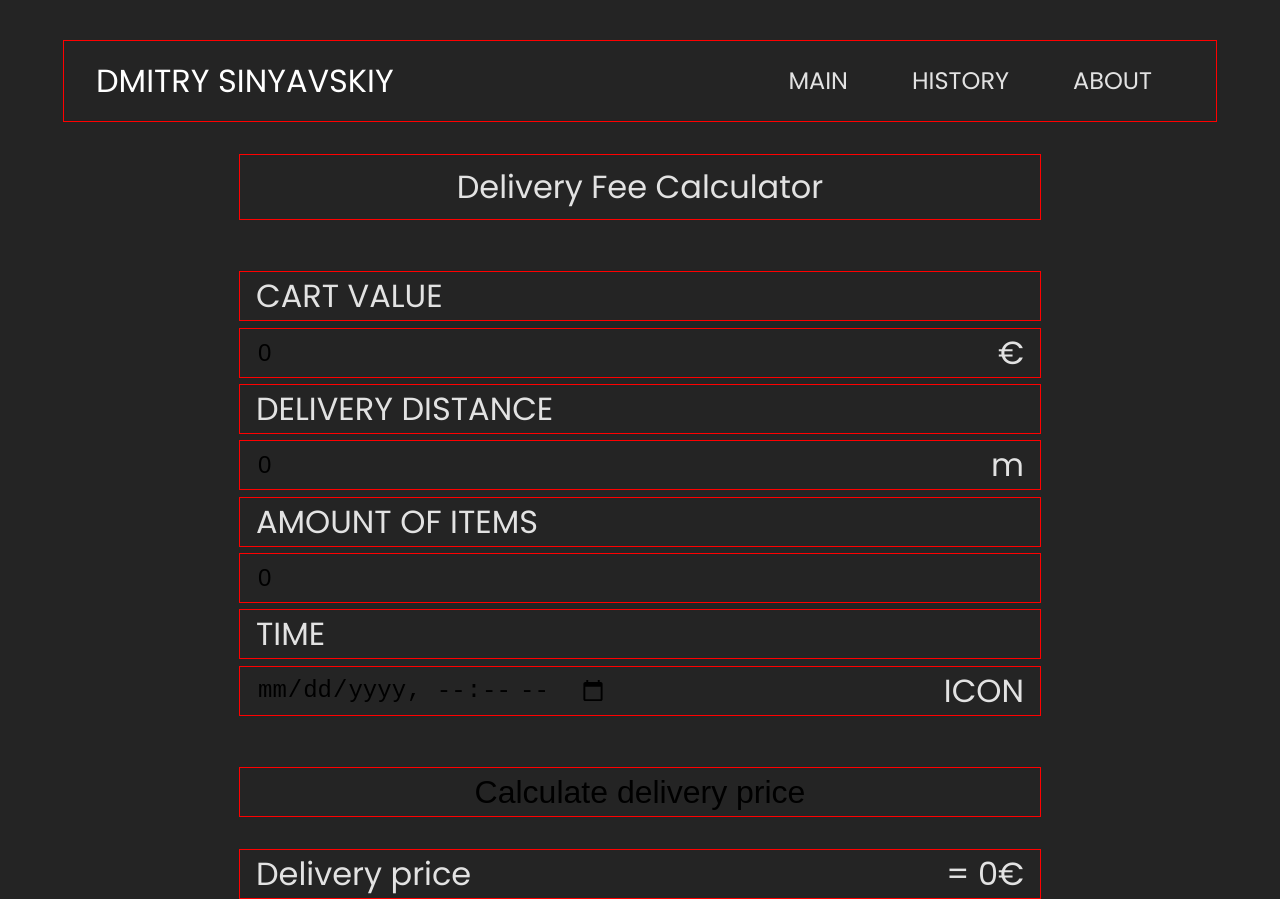
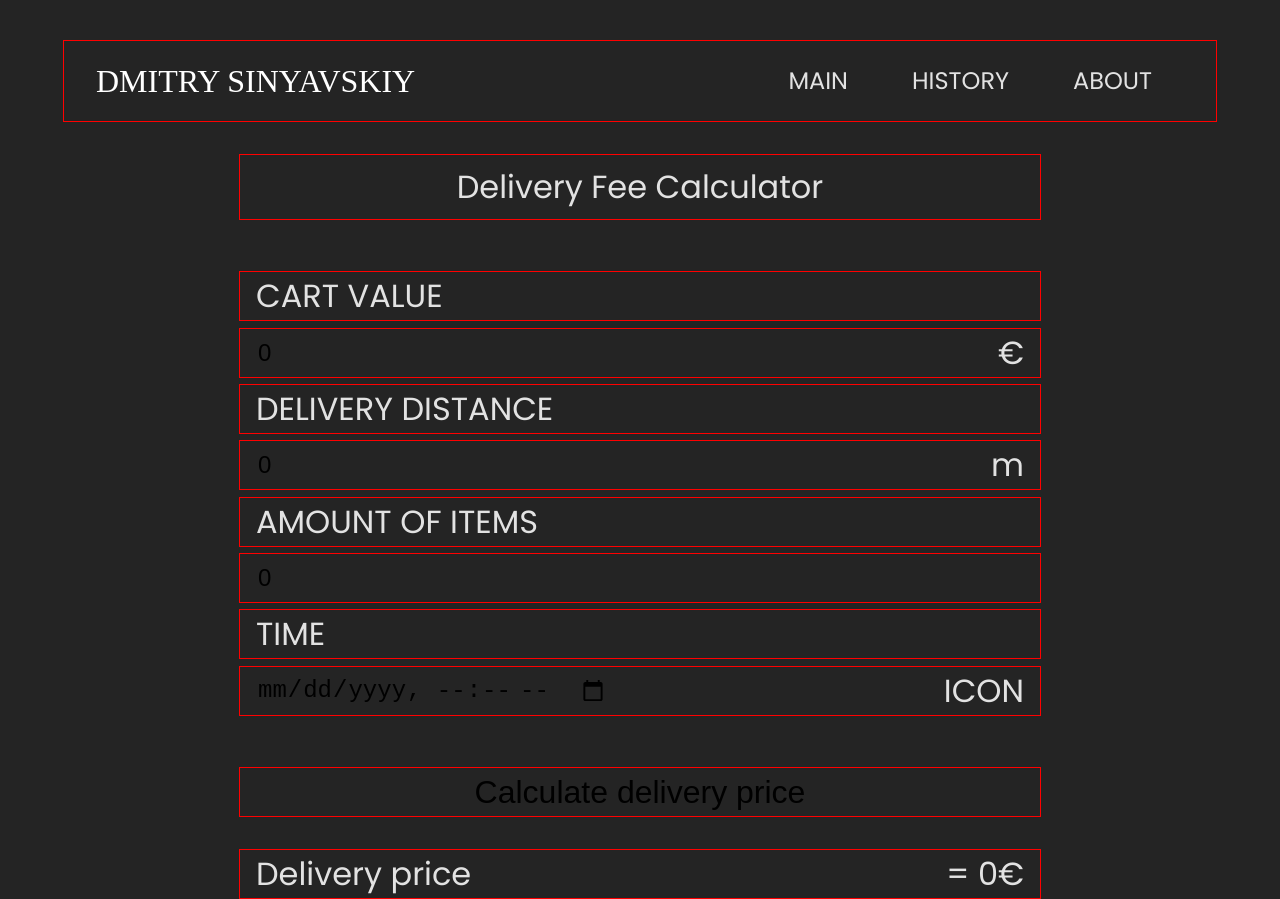
Before and after one commit to uch2ha/Delivery-Calculator, a React (Vite) app: page / in a window 1280 px wide. Built offline with nearby package versions, Linux system fonts and the light colour scheme.

Commit message:
new logo font added

```diff
--- a/src/components/navBar/NavBar.css
+++ b/src/components/navBar/NavBar.css
@@ -16,6 +16,7 @@
 
 .nav-bar-logo {
   font-size: 2rem;
+  font-family: 'Fearce';
 }
 .nav-bar-logo a {
   text-decoration: none;
```
Also changed, not shown: src/fonts/Fearce/Fearce.ttf (added).
